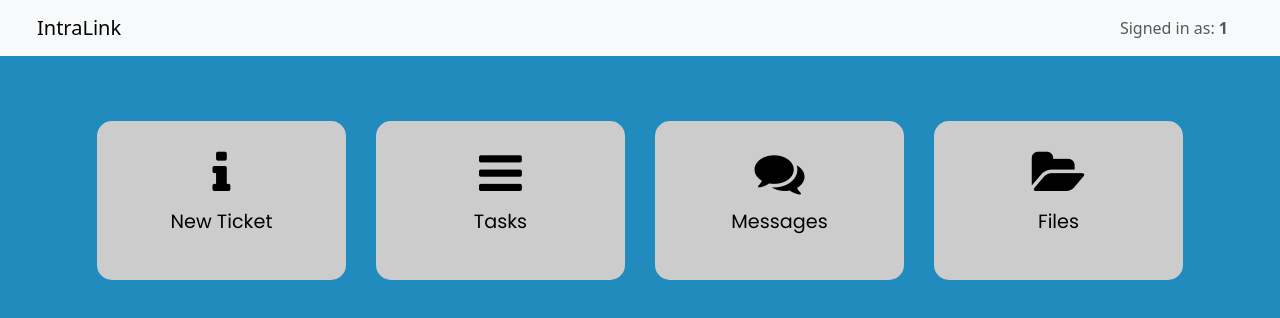
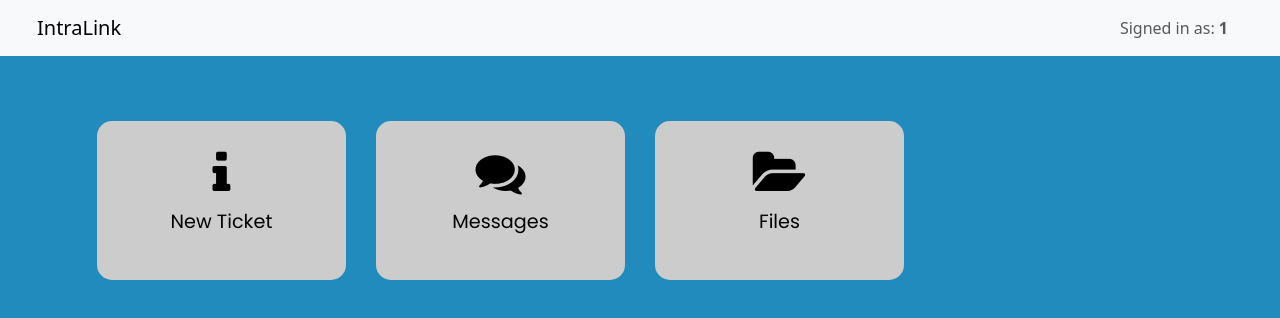
Before and after one commit to atahf/IntraLink, a React (Create React App) app: page / in a window 1280 px wide. Shown: the top 318 px of the page. Built offline with nearby package versions, Linux system fonts and the light colour scheme; sample sign-in values are in the browser's storage.

Commit message:
some changes

```diff
--- a/src/App.js
+++ b/src/App.js
@@ -8,7 +8,6 @@ import { decodeJwtToken, hasPermission } from './utils/jwtTools';
 import CustomNavbar from './components/Navbar';
 
 import Home from './routes/Home';
-import UserHome from './routes/UserHome';
 import Login from './routes/Login';
 import Profile from './routes/Profile';
 import NewTicket from './routes/NewTicket';
@@ -28,7 +27,7 @@ function App() {
 					<Routes>
 						<Route
 							exact path="/"
-							element={jwtToken ? <UserHome /> : <Home />}
+							element={jwtToken ? <Home /> : <Navigate to="/login" />}
 						/>
 						<Route
 							exact path="/login"
--- a/src/components/ChatBox.js
+++ b/src/components/ChatBox.js
@@ -139,7 +139,7 @@ const ChatBox = ({ messages, sendMessage, otherUser }) => {
                                 <FloatingLabel label="Type a message">
                                     <Form.Control
                                         as="textarea"
-                                        placeholder="Leave a comment here"
+                                        placeholder="Type a message"
                                         style={{ height: '100px', resize: 'none' }}
                                         value={newMessage}
                                         onChange={(e) => setNewMessage(e.target.value)}
--- a/src/components/Navbar.js
+++ b/src/components/Navbar.js
@@ -3,11 +3,13 @@ import { Container, Nav, Navbar } from 'react-bootstrap';
 import { useLogout } from '../hooks/useLogout';
 import { useAuthContext } from '../hooks/useAuthContext';
 import { decodeJwtToken } from '../utils/jwtTools';
+import {useLocation} from 'react-router-dom';
 
 const CustomNavbar = (props) => {
 	const { logout } = useLogout();
 	const { jwtToken } = useAuthContext();
 	const [isHovered, setIsHovered] = useState(false);
+	const location = useLocation();
 
 	const getUsername = () => {
 		const tokenJSON = decodeJwtToken(jwtToken);
@@ -46,7 +48,7 @@ const CustomNavbar = (props) => {
 									)}
 								</Navbar.Text>
 							)}
-							{!jwtToken && (
+							{!jwtToken && location.pathname !== "/login" && (
 								<Nav.Link href="/login">Login</Nav.Link>
 							)}
 						</Nav>
--- a/src/index.css
+++ b/src/index.css
@@ -118,6 +118,10 @@
     border-radius: 5px;
     width: 500px;
     margin: 0 auto;
+}
+
+.ticket-form-obj{
+	width: 90%;
 }
 
 .ticket-btn{
--- a/src/routes/Home.js
+++ b/src/routes/Home.js
@@ -1,13 +1,58 @@
-import React from 'react';
+import React, { useState, useEffect } from 'react';
 import { Container } from 'react-bootstrap';
+import { useNavigate } from 'react-router-dom';
+import { getToken, hasPermission } from '../utils/jwtTools';
 
 const Home = () => {
+    const [url, setUrl] = useState('/');
+    const navigate = useNavigate();
+
+    useEffect(() => {
+        if(url && url !== "/") {
+            navigate(url);
+        }
+    }, [url]);
+
     return (
-        <div className='home-page'>
-            <Container>
-                <h1>Home Page</h1>
-            </Container>
-        </div>
+        <Container>
+            <div className="grid-container">
+                <div className="box" onClick={() => setUrl("/new-ticket")}>
+                    <i className='fa fa-solid fa-info user-home-icon'/>
+                    <p>New Ticket</p>
+                </div>
+
+                {hasPermission("ticket:read", getToken()) && (
+                    <div className="box" onClick={() => setUrl("/tickets")}>
+                        <i className='fa fa-solid fa-list user-home-icon'/>
+                        <p>Tickets</p>
+                    </div>
+                )}
+
+                {hasPermission("user:add", getToken()) && (
+                    <div className="box" onClick={() => setUrl("/new-user")}>
+                        <i className='fa fa-user-plus user-home-icon'/>
+                        <p>New User</p>
+                    </div>
+                )}
+
+                {hasPermission("user:read", getToken()) && (
+                    <div className="box" onClick={() => setUrl("/users")}>
+                        <i className='fa fa-users user-home-icon'/>
+                        <p>Users</p>
+                    </div>
+                )}
+
+                <div className="box" onClick={() => setUrl("/chat")}>
+                    <i className='fa fa-solid fa-comments user-home-icon'/>
+                    <p>Messages</p>
+                </div>
+
+                <div className="box" onClick={() => setUrl("#")}>
+                    <i className='fa fa-regular fa-folder-open user-home-icon'/>
+                    <p>Files</p>
+                </div>
+            </div>
+        </Container>
     );
 }
 
--- a/src/routes/NewTicket.js
+++ b/src/routes/NewTicket.js
@@ -17,7 +17,7 @@ const NewTicket = () => {
         <div className="ticket-page">
             <Container fluid className='ticket-container'>
                 <Form className='ticket-form' onSubmit={handleTicket}>
-                    <FloatingLabel className="mb-3" controlId="ticket.subject" label="Subject">
+                    <FloatingLabel className="mb-3 ticket-form-obj" controlId="ticket.subject" label="Subject">
                         <Form.Control
                             type="text"
                             placeholder="Enter subject"
@@ -27,7 +27,7 @@ const NewTicket = () => {
                         />
                     </FloatingLabel>
 
-                    <FloatingLabel className="mb-3" controlId="ticket.description" label="Description">
+                    <FloatingLabel className="mb-3 ticket-form-obj" controlId="ticket.description" label="Description">
                         <Form.Control
                             type="text"
                             placeholder="Enter description"
@@ -36,7 +36,7 @@ const NewTicket = () => {
                             as="textarea"
                             maxLength="512"
                             onChange={(e) => {setDescription(e.target.value)}}
-                            style={{ height: '100px', width: '100%' }}
+                            style={{ height: "250px", resize: "none", width: '100%' }}
                         />
                     </FloatingLabel>
 
--- a/src/routes/UserHome.js
+++ /dev/null
@@ -1,64 +0,0 @@
-import React, { useState, useEffect } from 'react';
-import { Container } from 'react-bootstrap';
-import { useNavigate } from 'react-router-dom';
-import { getToken, hasPermission } from '../utils/jwtTools';
-
-const UserHome = () => {
-    const [url, setUrl] = useState('/');
-    const navigate = useNavigate();
-
-    useEffect(() => {
-        if(url && url !== "/") {
-            navigate(url);
-        }
-    }, [url]);
-
-    return (
-        <Container>
-            <div className="grid-container">
-                <div className="box" onClick={() => setUrl("/new-ticket")}>
-                    <i className='fa fa-solid fa-info user-home-icon'/>
-                    <p>New Ticket</p>
-                </div>
-
-                {hasPermission("ticket:read", getToken()) && (
-                    <div className="box" onClick={() => setUrl("/tickets")}>
-                        <i className='fa fa-solid fa-list user-home-icon'/>
-                        <p>Tickets</p>
-                    </div>
-                )}
-
-                {hasPermission("user:add", getToken()) && (
-                    <div className="box" onClick={() => setUrl("/new-user")}>
-                        <i className='fa fa-user-plus user-home-icon'/>
-                        <p>New User</p>
-                    </div>
-                )}
-
-                {hasPermission("user:read", getToken()) && (
-                    <div className="box" onClick={() => setUrl("/users")}>
-                        <i className='fa fa-users user-home-icon'/>
-                        <p>Users</p>
-                    </div>
-                )}
-
-                <div className="box" onClick={() => setUrl("#")}>
-                    <i className='fa fa-solid fa-bars user-home-icon'/>
-                    <p>Tasks</p>
-                </div>
-
-                <div className="box" onClick={() => setUrl("/chat")}>
-                    <i className='fa fa-solid fa-comments user-home-icon'/>
-                    <p>Messages</p>
-                </div>
-
-                <div className="box" onClick={() => setUrl("#")}>
-                    <i className='fa fa-regular fa-folder-open user-home-icon'/>
-                    <p>Files</p>
-                </div>
-            </div>
-        </Container>
-    );
-}
-
-export default UserHome;
```
